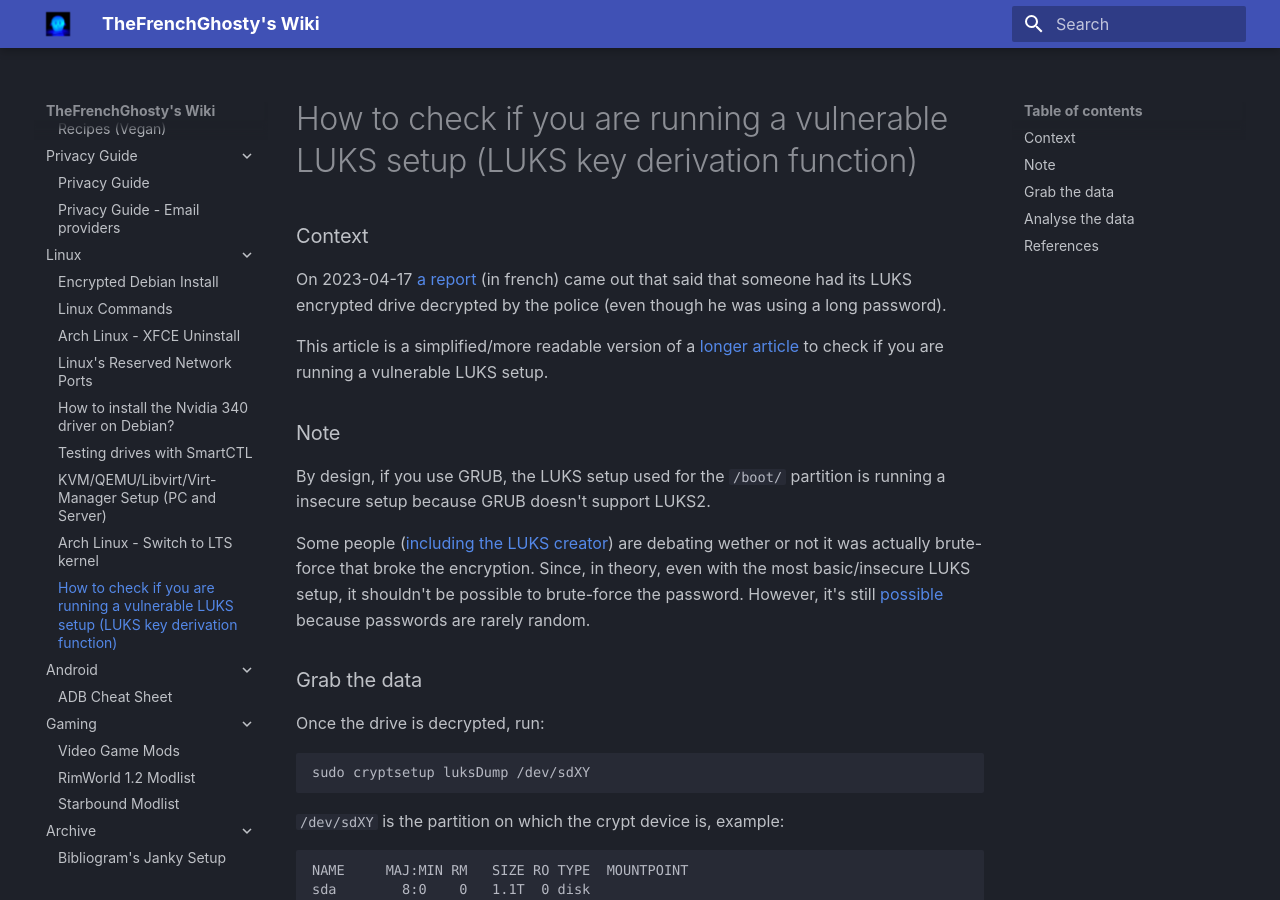
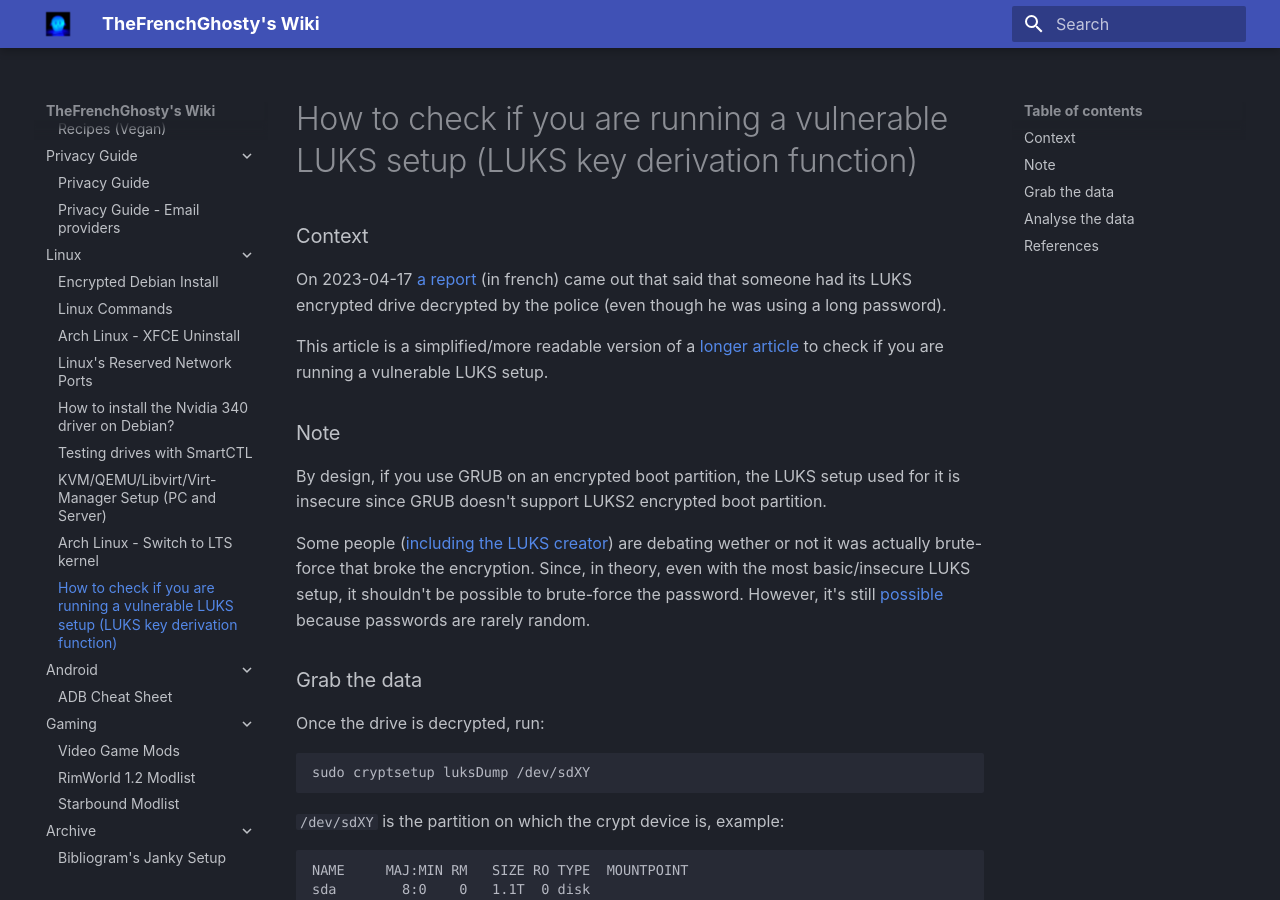
Before and after one commit to TheFrenchGhosty/wiki.thefrenchghosty.me, an MkDocs documentation site: the page built from docs/linux/vulnerable-luks-setup.md, in a window 1280 px wide and 900 px high. Built offline with MkDocs 1.6.1 and Material for MkDocs 9.7.7, drawn with Linux system fonts in a browser that asks for light colours.

Commit message:
Rewording

```diff
--- a/docs/linux/vulnerable-luks-setup.md
+++ b/docs/linux/vulnerable-luks-setup.md
@@ -7,7 +7,7 @@ This article is a simplified/more readable version of a [longer article](https:/
 
 ## Note
 
-By design, if you use GRUB, the LUKS setup used for the `/boot/` partition is running a insecure setup because GRUB doesn't support LUKS2.
+By design, if you use GRUB on an encrypted boot partition, the LUKS setup used for it is insecure since GRUB doesn't support LUKS2 encrypted boot partition.
 
 Some people ([including the LUKS creator](https://teddit.pussthecat.org/r/linux/comments/12q51ce/psa_upgrade_your_luks_key_derivation_function/jgpvsqc/#c)) are debating wether or not it was actually brute-force that broke the encryption. Since, in theory, even with the most basic/insecure LUKS setup, it shouldn't be possible to brute-force the password. However, it's still [possible](https://teddit.pussthecat.org/r/linux/comments/12q51ce/psa_upgrade_your_luks_key_derivation_function/jgq41pu/#c) because passwords are rarely random.
 
```
